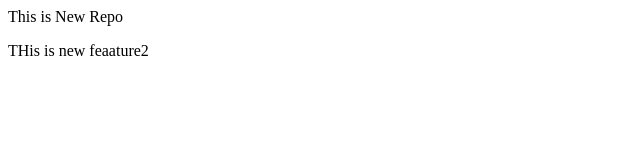
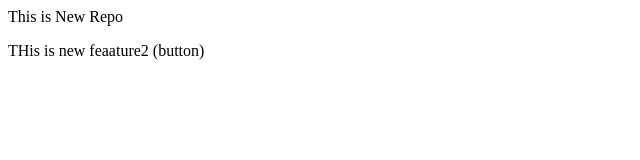
Before and after one commit to Codret/localrepo, a plain HTML site: page index.html in a window 1280 px wide. Shown: the full height of the page, 0-640 px from the left. Drawn offline with Linux system fonts and the light colour scheme.

```diff
--- a/index.html
+++ b/index.html
@@ -1,3 +1,3 @@
 <p>This is New Repo</p>
 
-<p>THis is new feaature2</p>
+<p>THis is new feaature2 (button)</p>
```
